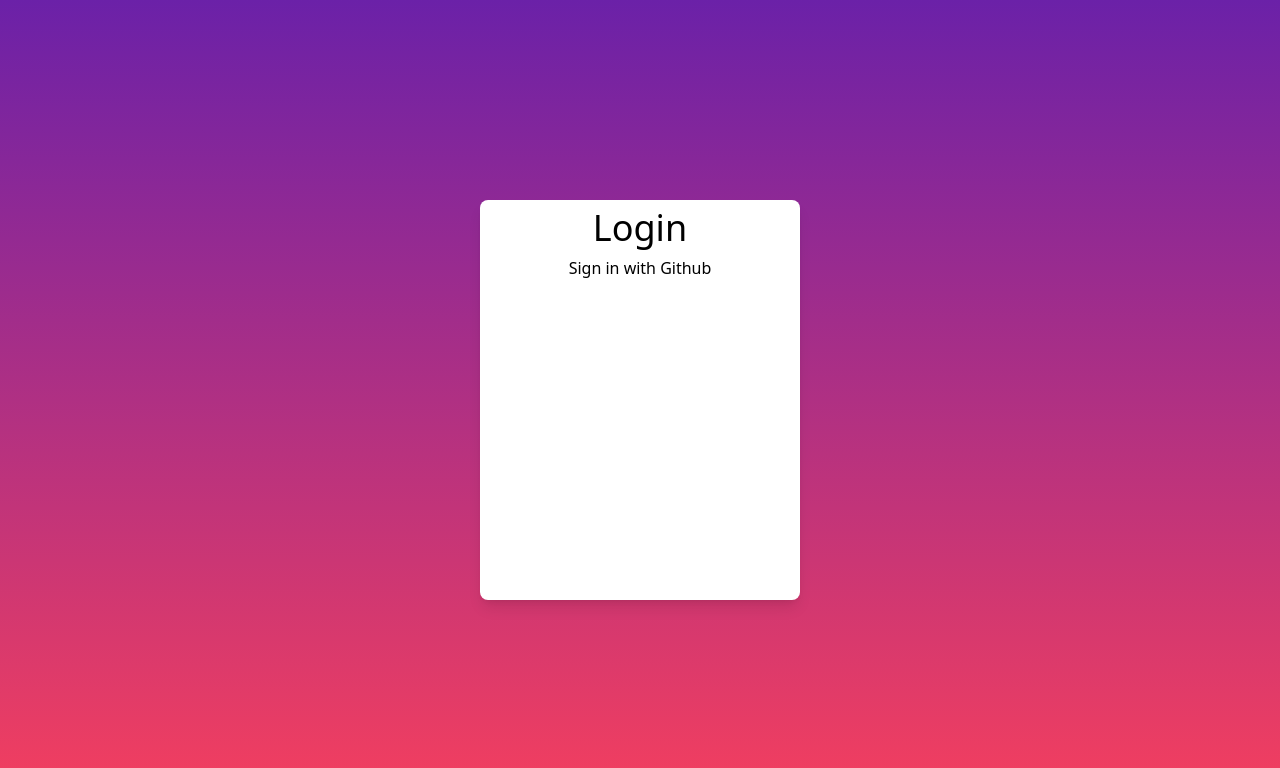
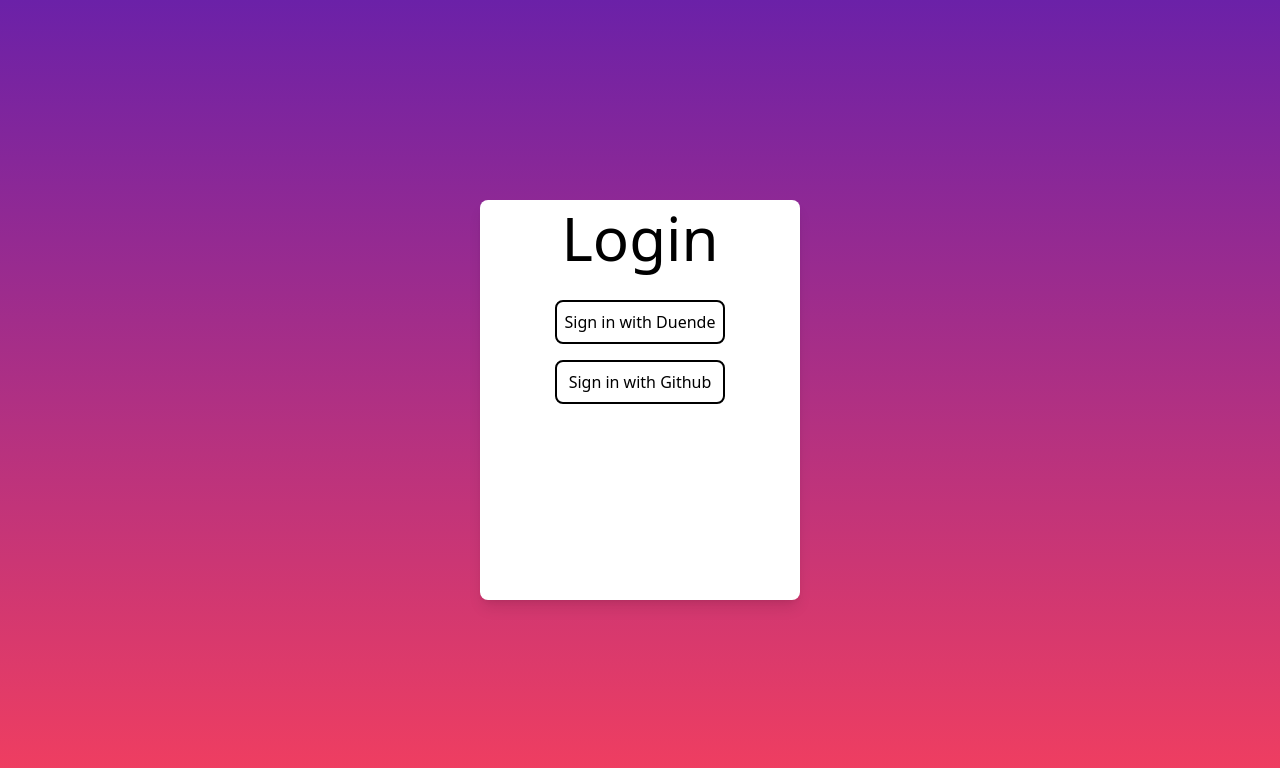
Before and after one commit to willwpearson/optim.boo, a Next.js app: page /account/login in a window 1280 px wide. Shown: the top 768 px of the page. Built offline with nearby package versions, Linux system fonts and the light colour scheme; no server answers.

Commit message:
feat: update login styling.

```diff
--- a/src/pages/account/login.jsx
+++ b/src/pages/account/login.jsx
@@ -17,10 +17,15 @@ export default function LoginPage() {
         <main className='w-screen h-screen bg-gradient-to-b from-purple-800 to-rose-500'>
             <div className='flex justify-center items-center w-full h-full'>
                 <div className="w-1/4 h-1/2 flex flex-col items-center py-2 bg-white rounded-lg shadow-lg">
-                    <h1 className="text-4xl mb-2">Login</h1>
-                    <button className="" onClick={() => signIn('github')}>
-                        Sign in with Github
-                    </button>
+                    <h1 className="text-6xl mb-2">Login</h1>
+                    <div className="flex flex-col m-4">
+                        <button className="m-2 p-2 border-2 border-black rounded-lg hover:bg-gray-200" onClick={() => signIn('identity-server')}>
+                            Sign in with Duende
+                        </button>
+                        <button className="m-2 p-2 border-2 border-black rounded-lg hover:bg-gray-200" onClick={() => signIn('github')}>
+                            Sign in with Github
+                        </button>
+                    </div>
                 </div>
             </div>
         </main>
--- a/src/pages/api/auth/[...nextauth].js
+++ b/src/pages/api/auth/[...nextauth].js
@@ -22,12 +22,10 @@ export default NextAuth({
     ],
     callbacks: {
         async session({ session, token }) {
-            console.log('Session Callback:', session, token)
             session.accessToken = token.accessToken
             return session
         },
         async jwt({ token, user }) {
-            console.log("JWT Callback:", token, user)
             if (user){
                 token.accessToken = user.accessToken
             }
--- a/src/pages/index.jsx
+++ b/src/pages/index.jsx
@@ -8,15 +8,12 @@ export default function Home(){
 
     // Redirect to the login page if the session is not authenticated.
     useEffect(()=> {
-        console.log(status)
         if(status === 'authenticated') {
             // User is authenticated, proceed with render.
-            console.log("User is authenticated.")
             return
         }
 
         // Redirect if not authenticated.
-        console.log("Redirecting to login.")
         router.push('/account/login')
     }, [status, router])
 
```
